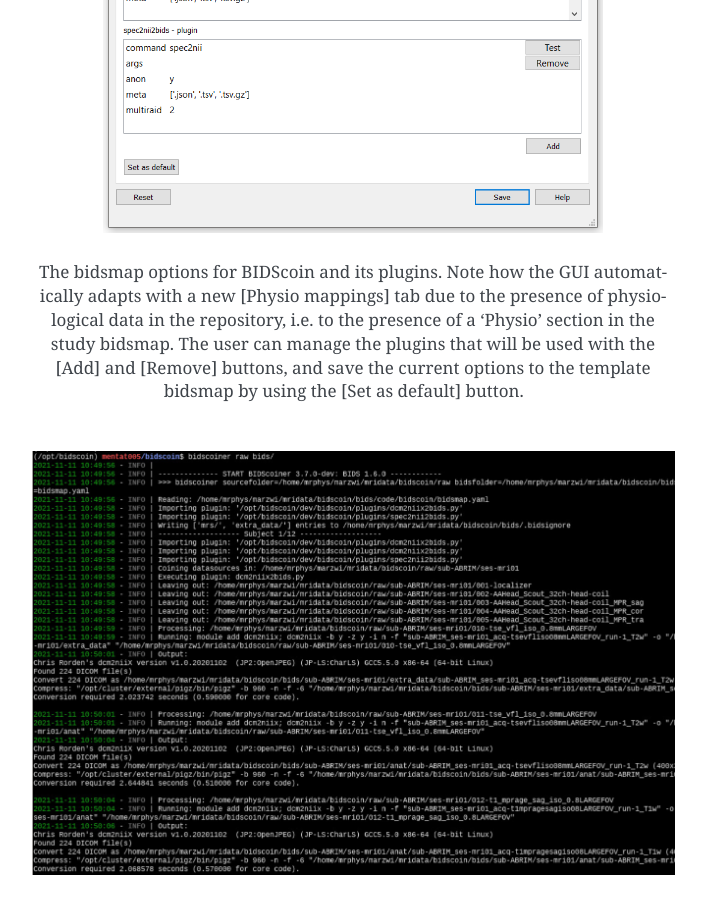
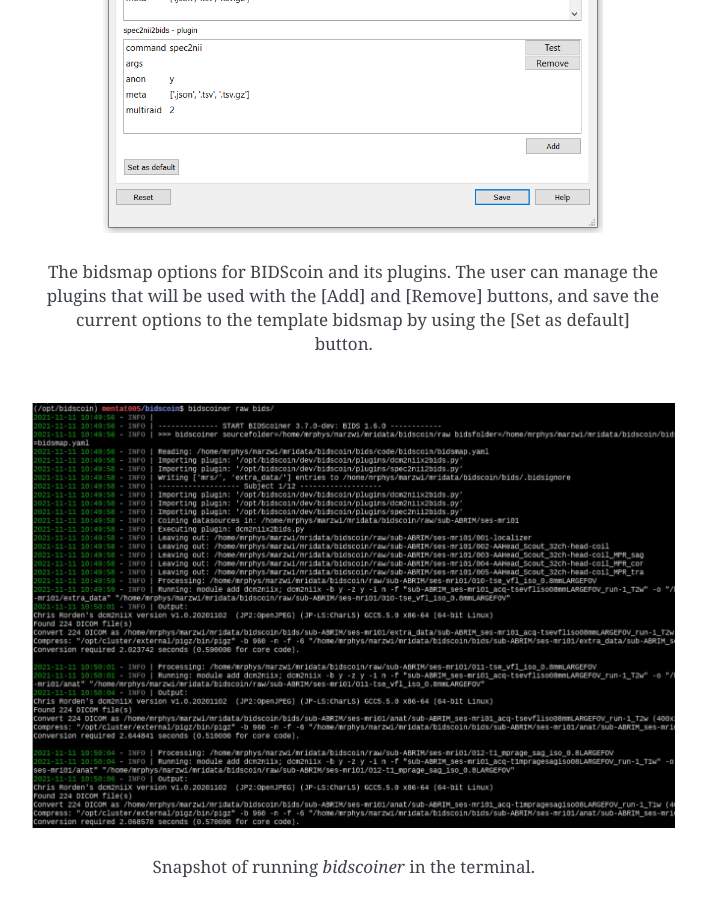
Before and after one commit to Donders-Institute/bidscoin, a Sphinx documentation site: the page built from docs/screenshots.rst, in a window 1280 px wide and 900 px high, scrolled down 1914 px. Shown: the whole window, without its empty margins (397-1103 px from the left). Built offline with Sphinx 7.4.7, drawn with Linux system fonts in a browser that asks for light colours.

Commit message:
Documentation

```diff
--- a/docs/screenshots.rst
+++ b/docs/screenshots.rst
@@ -15,7 +15,7 @@
 .. figure:: ./_static/bidseditor_options.png
    :scale: 60%
 
-   The bidsmap options for BIDScoin and its plugins. Note how the GUI automatically adapts with a new [Physio mappings] tab due to the presence of physiological data in the repository, i.e. to the presence of a 'Physio' section in the study bidsmap. The user can manage the plugins that will be used with the [Add] and [Remove] buttons, and save the current options to the template bidsmap by using the [Set as default] button.
+   The bidsmap options for BIDScoin and its plugins. The user can manage the plugins that will be used with the [Add] and [Remove] buttons, and save the current options to the template bidsmap by using the [Set as default] button.
 
 .. figure:: ./_static/bidscoiner_terminal.png
 
```
